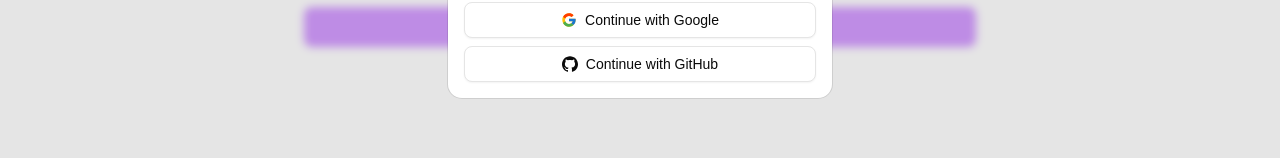
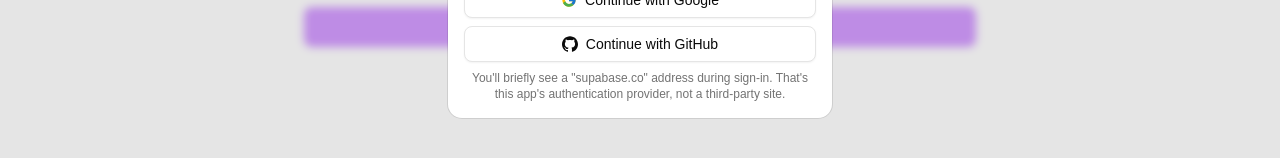
Before and after one commit to HunterCogan/ai-interview-prep, a React (Vite) app in the folder frontend/: page / in a window 1280 px wide. Both pictures are taken after a click on the button "Sign In". Shown: the part 526-684 px from the top of the page. Built offline with nearby package versions, Linux system fonts and the light colour scheme; no server answers.

Commit message:
add breif explanation of the supabase.co address that shows when signing in with google or github account

```diff
--- a/frontend/src/components/AuthDialog.tsx
+++ b/frontend/src/components/AuthDialog.tsx
@@ -131,6 +131,10 @@
             <GitHubIcon />
             Continue with GitHub
           </Button>
+          <p className="text-center text-xs text-muted-foreground">
+            You'll briefly see a "supabase.co" address during sign-in. That's this app's
+            authentication provider, not a third-party site.
+          </p>
         </div>
       </DialogContent>
     </Dialog>
```
